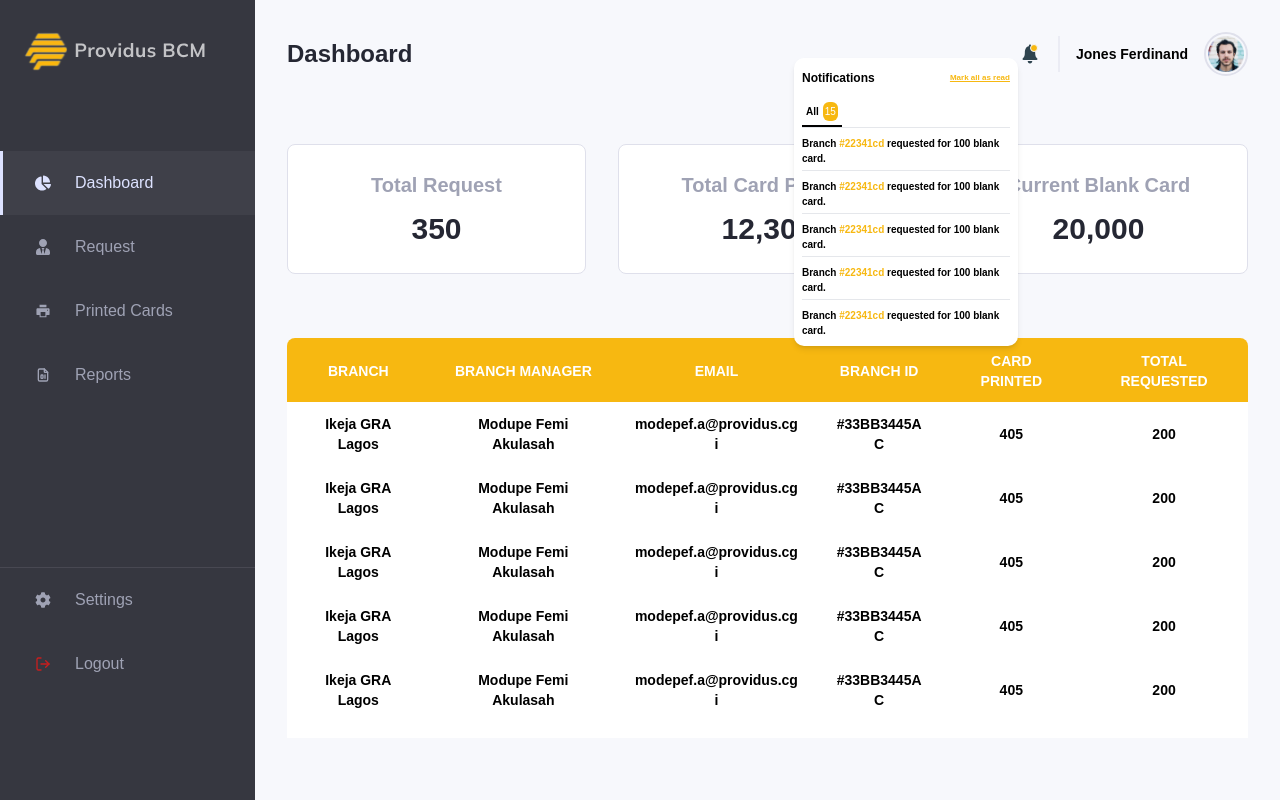
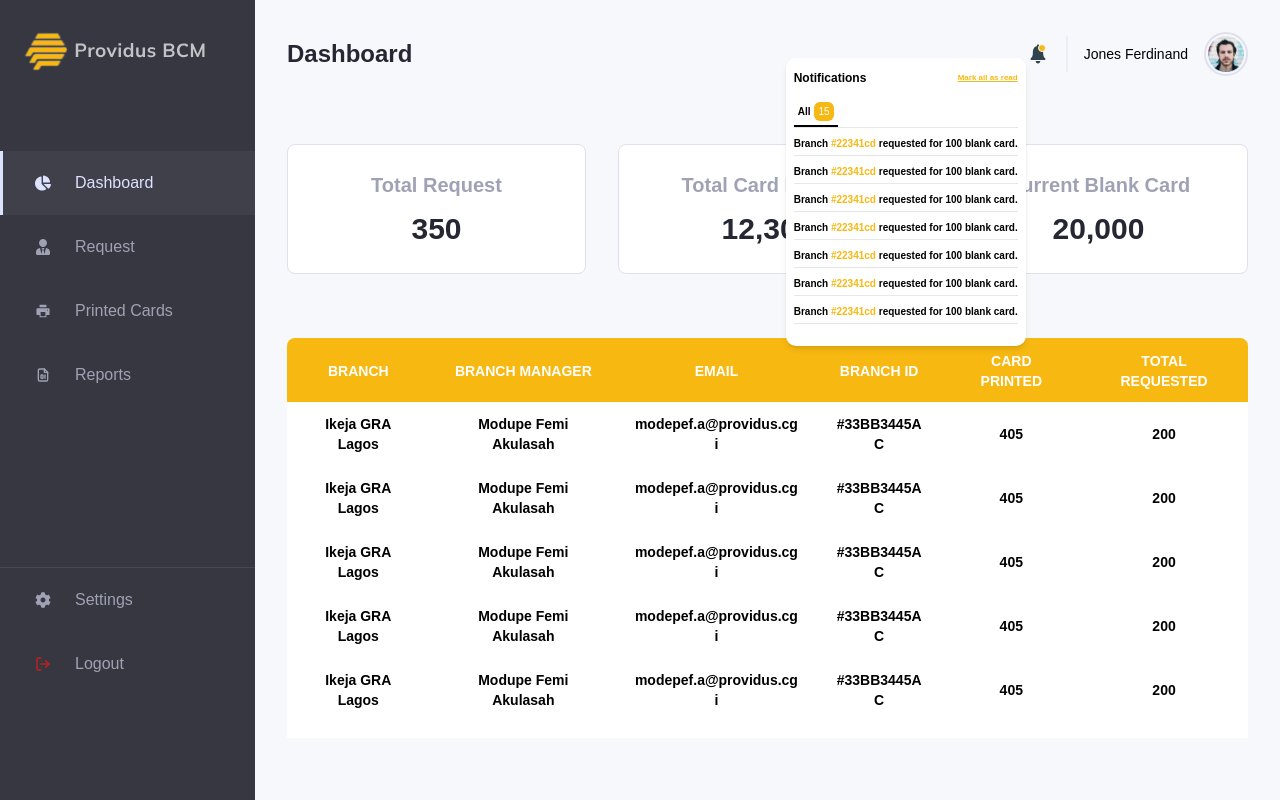
Before and after one commit to stephen-gift/Provi, a React (Create React App) app: page /ic-dashboard in a window 1280 px wide. Both pictures are taken after a click on the element 1029 px from the left and 54 px from the top of the page. Built offline with nearby package versions, Linux system fonts and the light colour scheme.

Commit message:
fonts added

```diff
--- a/src/index.css
+++ b/src/index.css
@@ -3,6 +3,7 @@
 @tailwind utilities;
 
 @import url("https://fonts.googleapis.com/css2?family=Mulish:ital,wght@0,200;0,300;0,400;0,600;0,700;1,200;1,300;1,400;1,600;1,700&display=swap");
+@import url("https://fonts.googleapis.com/css2?family=Poppins:ital,wght@0,100;0,200;0,300;0,400;0,500;0,600;0,700;0,800;0,900;1,100;1,200;1,300;1,400;1,500;1,600;1,700;1,800;1,900&display=swap");
 
 body {
   margin: 0;
--- a/src/pages/ICDashboard/ICDashboard.js
+++ b/src/pages/ICDashboard/ICDashboard.js
@@ -1,4 +1,4 @@
-import React, { useState } from "react";
+import React, { useState, useEffect } from "react";
 import { NavLink } from "react-router-dom";
 import logo from "../../assets/sidelogo.svg";
 import userImg from "../../assets/_header.png";
@@ -10,7 +10,10 @@ import { IoIosNotifications } from "react-icons/io";
 
 function ICDashboard() {
   const [showNotifications, setShowNotifications] = useState(false);
-  const [data, setData] = useState([
+  const [data, setData] = useState([]);
+
+  useEffect(() => {
+    setData([
       {
         branch: "Ikeja GRA Lagos",
         branchManager: "Modupe Femi Akulasah",
@@ -212,6 +215,8 @@ function ICDashboard() {
         totalRequested: 200,
       },
     ]);
+  }, []);
+
   return (
     <div className="w-screen min-h-screen h-screen bg-bggray flex relative overflow-y-auto overflow-x-hidden">
       {/* Sidebar */}
@@ -328,20 +333,20 @@ function ICDashboard() {
 
               {/* Notification Display */}
               {showNotifications && (
-                <div className="absolute right-full top-4 z-50 flex flex-col bg-white shadow-md rounded-[10px] w-56 max-h-72 py-3 px-2">
+                <div className="absolute right-full top-4 z-50 flex flex-col bg-white shadow-md rounded-[10px] w-60 max-h-72 py-3 px-2">
                   {/* Header */}
                   <div className="flex items-center justify-between">
                     <h6 className="text-xs font-bold">Notifications</h6>
-                    <span className="text-[8px] text-buyellow font-semibold underline cursor-pointer">
+                    <span className="text-[8px] text-buyellow font-semibold font-poppins underline cursor-pointer">
                       Mark all as read
                     </span>
                   </div>
 
                   {/* Filter Section */}
                   <div className="mt-3 border-b">
-                    <div className="flex gap-1 items-center justify-start border-b-2 border-black w-fit p-1">
+                    <div className="flex gap-1 items-center justify-start border-b-2 border-black w-fit p-1 font-poppins">
                       <span className="font-bold text-[10px]">All</span>
-                      <span className="bg-buyellow text-white text-[10px] p-0.5 rounded-md">
+                      <span className="bg-buyellow text-white text-[10px] py-0.5 px-1 rounded-md">
                         15
                       </span>
                     </div>
@@ -350,105 +355,105 @@ function ICDashboard() {
                   {/* Notification Lists */}
                   <ul className="flex-1 overflow-y-auto">
                     <li
-                      className="border-b pt-2 pb-1 text-[10px] font-semibold cursor-pointer hover:font-bold transition ease-linear"
+                      className="border-b pt-2 pb-1 text-[10px] font-semibold font-poppins cursor-pointer"
                       onClick={() => setShowNotifications(false)}
                     >
                       Branch <span className="text-buyellow">#22341cd</span>{" "}
                       requested for 100 blank card.
                     </li>
                     <li
-                      className="border-b pt-2 pb-1 text-[10px] font-semibold cursor-pointer hover:font-bold transition ease-linear"
+                      className="border-b pt-2 pb-1 text-[10px] font-semibold font-poppins cursor-pointer"
                       onClick={() => setShowNotifications(false)}
                     >
                       Branch <span className="text-buyellow">#22341cd</span>{" "}
                       requested for 100 blank card.
                     </li>
                     <li
-                      className="border-b pt-2 pb-1 text-[10px] font-semibold cursor-pointer hover:font-bold transition ease-linear"
+                      className="border-b pt-2 pb-1 text-[10px] font-semibold font-poppins cursor-pointer"
                       onClick={() => setShowNotifications(false)}
                     >
                       Branch <span className="text-buyellow">#22341cd</span>{" "}
                       requested for 100 blank card.
                     </li>
                     <li
-                      className="border-b pt-2 pb-1 text-[10px] font-semibold cursor-pointer hover:font-bold transition ease-linear"
+                      className="border-b pt-2 pb-1 text-[10px] font-semibold font-poppins cursor-pointer"
                       onClick={() => setShowNotifications(false)}
                     >
                       Branch <span className="text-buyellow">#22341cd</span>{" "}
                       requested for 100 blank card.
                     </li>
                     <li
-                      className="border-b pt-2 pb-1 text-[10px] font-semibold cursor-pointer hover:font-bold transition ease-linear"
+                      className="border-b pt-2 pb-1 text-[10px] font-semibold font-poppins cursor-pointer"
                       onClick={() => setShowNotifications(false)}
                     >
                       Branch <span className="text-buyellow">#22341cd</span>{" "}
                       requested for 100 blank card.
                     </li>
                     <li
-                      className="border-b pt-2 pb-1 text-[10px] font-semibold cursor-pointer hover:font-bold transition ease-linear"
+                      className="border-b pt-2 pb-1 text-[10px] font-semibold font-poppins cursor-pointer"
                       onClick={() => setShowNotifications(false)}
                     >
                       Branch <span className="text-buyellow">#22341cd</span>{" "}
                       requested for 100 blank card.
                     </li>
                     <li
-                      className="border-b pt-2 pb-1 text-[10px] font-semibold cursor-pointer hover:font-bold transition ease-linear"
+                      className="border-b pt-2 pb-1 text-[10px] font-semibold font-poppins cursor-pointer"
                       onClick={() => setShowNotifications(false)}
                     >
                       Branch <span className="text-buyellow">#22341cd</span>{" "}
                       requested for 100 blank card.
                     </li>
                     <li
-                      className="border-b pt-2 pb-1 text-[10px] font-semibold cursor-pointer hover:font-bold transition ease-linear"
+                      className="border-b pt-2 pb-1 text-[10px] font-semibold font-poppins cursor-pointer"
                       onClick={() => setShowNotifications(false)}
                     >
                       Branch <span className="text-buyellow">#22341cd</span>{" "}
                       requested for 100 blank card.
                     </li>
                     <li
-                      className="border-b pt-2 pb-1 text-[10px] font-semibold cursor-pointer hover:font-bold transition ease-linear"
+                      className="border-b pt-2 pb-1 text-[10px] font-semibold font-poppins cursor-pointer"
                       onClick={() => setShowNotifications(false)}
                     >
                       Branch <span className="text-buyellow">#22341cd</span>{" "}
                       requested for 100 blank card.
                     </li>
                     <li
-                      className="border-b pt-2 pb-1 text-[10px] font-semibold cursor-pointer hover:font-bold transition ease-linear"
+                      className="border-b pt-2 pb-1 text-[10px] font-semibold font-poppins cursor-pointer"
                       onClick={() => setShowNotifications(false)}
                     >
                       Branch <span className="text-buyellow">#22341cd</span>{" "}
                       requested for 100 blank card.
                     </li>
                     <li
-                      className="border-b pt-2 pb-1 text-[10px] font-semibold cursor-pointer hover:font-bold transition ease-linear"
+                      className="border-b pt-2 pb-1 text-[10px] font-semibold font-poppins cursor-pointer"
                       onClick={() => setShowNotifications(false)}
                     >
                       Branch <span className="text-buyellow">#22341cd</span>{" "}
                       requested for 100 blank card.
                     </li>
                     <li
-                      className="border-b pt-2 pb-1 text-[10px] font-semibold cursor-pointer hover:font-bold transition ease-linear"
+                      className="border-b pt-2 pb-1 text-[10px] font-semibold font-poppins cursor-pointer"
                       onClick={() => setShowNotifications(false)}
                     >
                       Branch <span className="text-buyellow">#22341cd</span>{" "}
                       requested for 100 blank card.
                     </li>
                     <li
-                      className="border-b pt-2 pb-1 text-[10px] font-semibold cursor-pointer hover:font-bold transition ease-linear"
+                      className="border-b pt-2 pb-1 text-[10px] font-semibold font-poppins cursor-pointer"
                       onClick={() => setShowNotifications(false)}
                     >
                       Branch <span className="text-buyellow">#22341cd</span>{" "}
                       requested for 100 blank card.
                     </li>
                     <li
-                      className="border-b pt-2 pb-1 text-[10px] font-semibold cursor-pointer hover:font-bold transition ease-linear"
+                      className="border-b pt-2 pb-1 text-[10px] font-semibold font-poppins cursor-pointer"
                       onClick={() => setShowNotifications(false)}
                     >
                       Branch <span className="text-buyellow">#22341cd</span>{" "}
                       requested for 100 blank card.
                     </li>
                     <li
-                      className="border-b pt-2 pb-1 text-[10px] font-semibold cursor-pointer hover:font-bold transition ease-linear"
+                      className="border-b pt-2 pb-1 text-[10px] font-semibold font-poppins cursor-pointer"
                       onClick={() => setShowNotifications(false)}
                     >
                       Branch <span className="text-buyellow">#22341cd</span>{" "}
@@ -461,7 +466,7 @@ function ICDashboard() {
 
             {/* User Info */}
             <div className="flex items-center">
-              <h4 className="text-xs lg:text-sm font-semibold border-l-2 border-l-grayScale border-opacity-50 px-4 py-1 lg:py-2">
+              <h4 className="text-xs lg:text-sm font-poppins font-medium border-l-2 border-l-grayScale border-opacity-50 px-4 py-1 lg:py-2">
                 Jones Ferdinand
               </h4>
 
--- a/tailwind.config.js
+++ b/tailwind.config.js
@@ -16,6 +16,7 @@ module.exports = {
       },
       fontFamily: {
         mulish: ["Mulish", "sans-serif"],
+        poppins: ["Poppins", "sans-serif"],
       },
       fontWeight: {
         hairline: 100,
```
Lines whose indentation alone changed are shown as unchanged.
